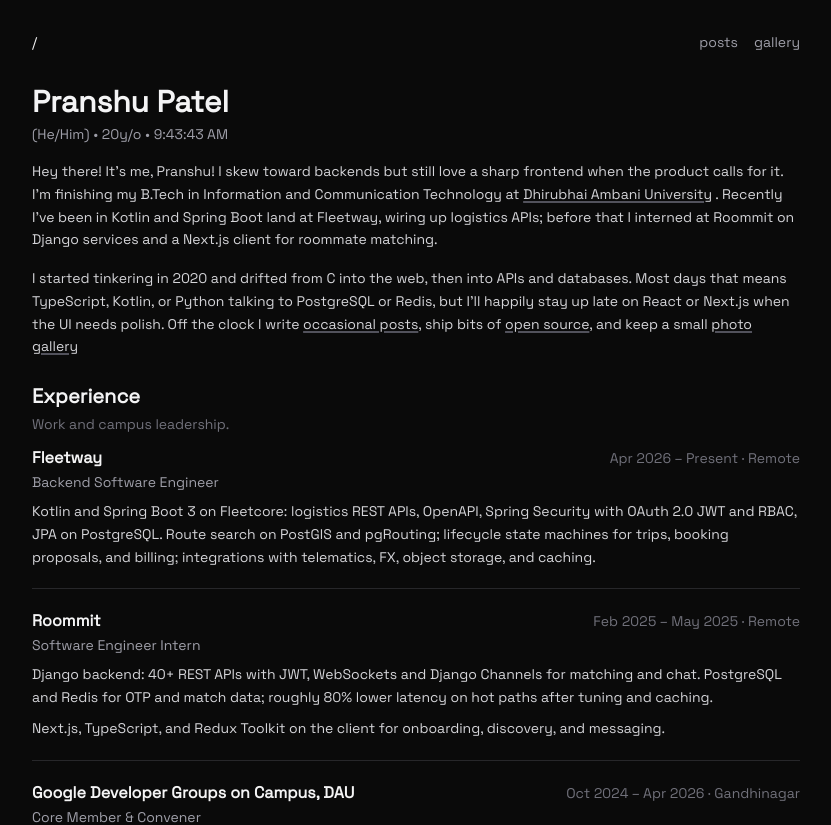
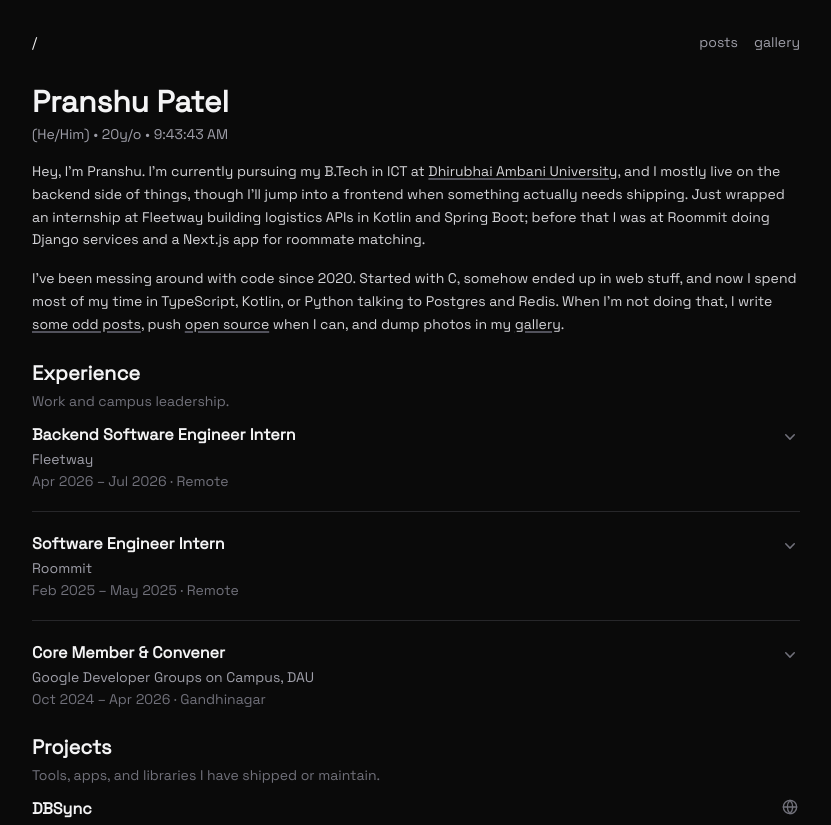
Before and after one commit to pranshu05/pranshu05.vercel.app, a Next.js app: page / in a window 1280 px wide. Shown: the top 825 px of the page, without its empty margins (224-1055 px from the left). Built offline with nearby package versions, Linux system fonts and the light colour scheme.

Commit message:
feat: refactor Experience component for expandable entries and update experience data with detailed descriptions

```diff
--- a/src/components/(home)/Experience.tsx
+++ b/src/components/(home)/Experience.tsx
@@ -1,20 +1,35 @@
+import { useState } from "react";
 import { experiences } from "@/data/experience";
 
-const Experience: React.FC = () => (
-    <div className="w-full mt-3 mb-0 flex flex-col divide-y divide-zinc-800 text-sm">
-        {experiences.map(({ company, period, title, paragraphs }) => (
-            <article key={company} className="py-5 first:pt-0 last:pb-0">
-                <div className="flex flex-col gap-0.5 sm:flex-row sm:items-baseline sm:justify-between sm:gap-4">
-                    <p className="font-bold text-base text-zinc-100">{company}</p>
-                    <p className="text-zinc-500 shrink-0 tabular-nums">{period}</p>
-                </div>
-                <p className="text-zinc-400 mt-0.5">{title}</p>
-                {paragraphs.map((body, i) => (
-                    <p key={`${company}-${i}`} className="text-zinc-300 leading-relaxed mt-2">{body}</p>
-                ))}
-            </article>
-        ))}
-    </div>
-);
+const Experience: React.FC = () => {
+    const [expandedItem, setExpandedItem] = useState<string | null>(null);
+
+    return (
+        <div className="w-full mt-3 mb-0 flex flex-col divide-y divide-zinc-800 text-sm">
+            {experiences.map(({ company, period, title, paragraphs }) => {
+                const itemId = `${company}-${title}`;
+                const isExpanded = expandedItem === itemId;
+
+                return (
+                    <article key={itemId} className="py-5 first:pt-0 last:pb-0">
+                        <button type="button" onClick={() => setExpandedItem(isExpanded ? null : itemId)} className="w-full text-left flex items-start justify-between gap-4" aria-expanded={isExpanded}>
+                            <div className="min-w-0">
+                                <p className="font-semibold text-base text-zinc-100">{title}</p>
+                                <p className="text-zinc-400 mt-0.5">{company}</p>
+                                <p className="text-zinc-500 tabular-nums mt-0.5">{period}</p>
+                            </div>
+                            <svg className={`mt-1 h-5 w-5 shrink-0 text-zinc-500 transition-transform duration-200 ${isExpanded ? "rotate-180" : ""}`} viewBox="0 0 20 20" fill="currentColor" aria-hidden="true">
+                                <path fillRule="evenodd" d="M5.23 7.21a.75.75 0 011.06.02L10 11.114l3.71-3.885a.75.75 0 111.08 1.04l-4.25 4.45a.75.75 0 01-1.08 0l-4.25-4.45a.75.75 0 01.02-1.06z" clipRule="evenodd" />
+                            </svg>
+                        </button>
+                        {isExpanded && (
+                            <p className="text-zinc-300 leading-relaxed mt-3">{paragraphs.join(" ")}</p>
+                        )}
+                    </article>
+                );
+            })}
+        </div>
+    );
+};
 
 export default Experience;
--- a/src/components/(home)/HomeContainer.tsx
+++ b/src/components/(home)/HomeContainer.tsx
@@ -19,8 +19,8 @@ const HomeContainer: React.FC = () => {
         <div className="w-11/12 md:w-4/5 lg:w-3/4 xl:w-3/5 max-w-3xl mx-auto">
             <h1 className="text-3xl font-bold text-zinc-100">Pranshu Patel</h1>
             <p className="text-sm text-zinc-400 mt-1 mb-4">(He/Him) • {ageInYears}y/o • {currentTime}</p>
-            <p className="text-zinc-300 text-sm leading-relaxed mb-4">Hey there! It&apos;s me, Pranshu! I skew toward backends but still love a sharp frontend when the product calls for it. I&apos;m finishing my B.Tech in Information and Communication Technology at{" "} <a aria-label="Dhirubhai Ambani University" className="link" href="https://daiict.ac.in" target="_blank" rel="noopener noreferrer">Dhirubhai Ambani University</a>{" "}. Recently I&apos;ve been in Kotlin and Spring Boot land at Fleetway, wiring up logistics APIs; before that I interned at Roommit on Django services and a Next.js client for roommate matching.</p>
-            <p className="text-zinc-300 text-sm leading-relaxed mb-4">I started tinkering in 2020 and drifted from C into the web, then into APIs and databases. Most days that means TypeScript, Kotlin, or Python talking to PostgreSQL or Redis, but I&apos;ll happily stay up late on React or Next.js when the UI needs polish. Off the clock I write{" "}<Link className="link" href="/posts">occasional posts</Link>, ship bits of{" "}<a className="link" href="https://github.com/pranshu05" target="_blank" rel="noopener noreferrer">open source</a>, and keep a small{" "}<Link className="link" href="/gallery">photo gallery</Link></p>
+            <p className="text-zinc-300 text-sm leading-relaxed mb-4">Hey, I&apos;m Pranshu. I&apos;m currently pursuing my B.Tech in ICT at{" "}<a aria-label="Dhirubhai Ambani University" className="link" href="https://daiict.ac.in" target="_blank" rel="noopener noreferrer">Dhirubhai Ambani University</a>, and I mostly live on the backend side of things, though I&apos;ll jump into a frontend when something actually needs shipping. Just wrapped an internship at Fleetway building logistics APIs in Kotlin and Spring Boot; before that I was at Roommit doing Django services and a Next.js app for roommate matching.</p>
+            <p className="text-zinc-300 text-sm leading-relaxed mb-4">I&apos;ve been messing around with code since 2020. Started with C, somehow ended up in web stuff, and now I spend most of my time in TypeScript, Kotlin, or Python talking to Postgres and Redis. When I&apos;m not doing that, I write{" "}<Link className="link" href="/posts">some odd posts</Link>, push{" "}<a className="link" href="https://github.com/pranshu05" target="_blank" rel="noopener noreferrer">open source</a> when I can, and dump photos in my{" "}<Link className="link" href="/gallery">gallery</Link>.</p>
             <h2 className="text-xl font-bold mt-6 mb-1 text-zinc-100">Experience</h2>
             <p className="text-zinc-500 text-sm mb-0">Work and campus leadership.</p>
             <Experience />
@@ -31,7 +31,7 @@ const HomeContainer: React.FC = () => {
             <p className="text-zinc-500 text-sm mb-0">Languages, frameworks, and tools I use often.</p>
             <TechStack />
             <h2 className="text-xl font-bold mt-6 mb-1 text-zinc-100">Writing</h2>
-            <p className="text-zinc-300 text-sm leading-relaxed mb-4">I keep a blog for work that does not fit in a README: walkthroughs of things I built or broke, performance and debugging stories where the fix was embarrassing in hindsight, and longer notes on React, Next.js, APIs, databases, and whatever toolchain I am wrestling with that month. Some posts are tutorials, some are experiments or visuals, and some are basically rubber ducks with syntax highlighting, mostly so future me can grep my own mistakes.{" "}<Link href="/posts" className="link">Read the posts</Link>{" "}when you want the full version.</p>
+            <p className="text-zinc-300 text-sm leading-relaxed mb-4">Sometimes I build or break something interesting enough to write about, so I keep a{" "}<Link href="/posts" className="link">blog</Link>. It&apos;s mostly stuff that doesn&apos;t belong in a README — debugging rabbit holes, performance wins I stumbled into, walkthroughs of projects, and notes on whatever I&apos;m learning that week. Half of it is for other people, half is so I can look it up later when I inevitably forget how I fixed something.</p>
             {/* <h2 className="text-xl font-bold mt-6 mb-1 text-zinc-100">Music</h2>
             <p className="text-zinc-300 text-sm leading-relaxed mb-4">Top artists from my Last.fm week while coding.</p>
             <TopArtists /> */}
--- a/src/data/experience.ts
+++ b/src/data/experience.ts
@@ -8,10 +8,12 @@ export type ExperienceEntry = {
 export const experiences: ExperienceEntry[] = [
     {
         company: "Fleetway",
-        period: "Apr 2026 – Present · Remote",
-        title: "Backend Software Engineer",
+        period: "Apr 2026 – Jul 2026 · Remote",
+        title: "Backend Software Engineer Intern",
         paragraphs: [
-            "Kotlin and Spring Boot 3 on Fleetcore: logistics REST APIs, OpenAPI, Spring Security with OAuth 2.0 JWT and RBAC, JPA on PostgreSQL. Route search on PostGIS and pgRouting; lifecycle state machines for trips, booking proposals, and billing; integrations with telematics, FX, object storage, and caching.",
+            "Built out a multi-tenant logistics backend in Kotlin/Spring Boot 3 — 55 controllers, 369 REST endpoints, and 390 use-case actions spanning trips, bookings, fuel, finance, and telematics. Stack was PostgreSQL, MapStruct, and JWT with hierarchical RBAC; Caffeine permission caching (15-min TTL, 10k users) kept auth snappy across 300+ guarded endpoints.",
+            "Shipped in-database k-shortest path routing with PostGIS + pgRouting on a proprietary road graph (via-points, ranked paths, no external maps APIs). Also ran a geofence telematics pipeline syncing GPS every 2 minutes — PostGIS polygon checks for stop entry/exit/dwell and border crossings, which cut reverse-geocoding cost and latency.",
+            "Owned policy-driven state machines for core ops: a 14-status trip lifecycle plus booking-proposal and invoice transitions, with certificate gates and immutability on terminal states. Wrote a greedy fuel-refuel optimiser that simulates consumption along routes and auto-allocates multi-leg purchase orders under tank and reserve constraints.",
         ],
     },
     {
@@ -19,8 +21,8 @@ export const experiences: ExperienceEntry[] = [
         period: "Feb 2025 – May 2025 · Remote",
         title: "Software Engineer Intern",
         paragraphs: [
-            "Django backend: 40+ REST APIs with JWT, WebSockets and Django Channels for matching and chat. PostgreSQL and Redis for OTP and match data; roughly 80% lower latency on hot paths after tuning and caching.",
-            "Next.js, TypeScript, and Redux Toolkit on the client for onboarding, discovery, and messaging.",
+            "Backend for a roommate matching platform in Django/PostgreSQL: 40+ JWT-secured REST APIs for auth, onboarding, discovery, swipe/match, and chat, with real-time messaging over Django Channels and WebSockets. Discovery scored compatibility on location radius, budget, sharing type, 7 lifestyle habit dimensions, and 10 psych ratings — mutual likes became matches.",
+            "Built onboarding, discovery, and messaging UX in Next.js, TypeScript, and Redux Toolkit, wiring client state to JWT auth and live WebSocket chat. Cut match and OTP latency by ~80% with composite indexes, SQL tuning, and Redis caching for OTP verification and hot match reads.",
         ],
     },
     {
@@ -28,7 +30,7 @@ export const experiences: ExperienceEntry[] = [
         period: "Oct 2024 – Apr 2026 · Gandhinagar",
         title: "Core Member & Convener",
         paragraphs: [
-            "Workshops and build sessions for 500+ student developers; coordination with faculty and industry for content and networking.",
+            "Ran hands-on coding workshops and build sessions for the campus developer crowd, and coordinated technical initiatives and networking that reached 1000+ students.",
         ],
     },
 ];
```
